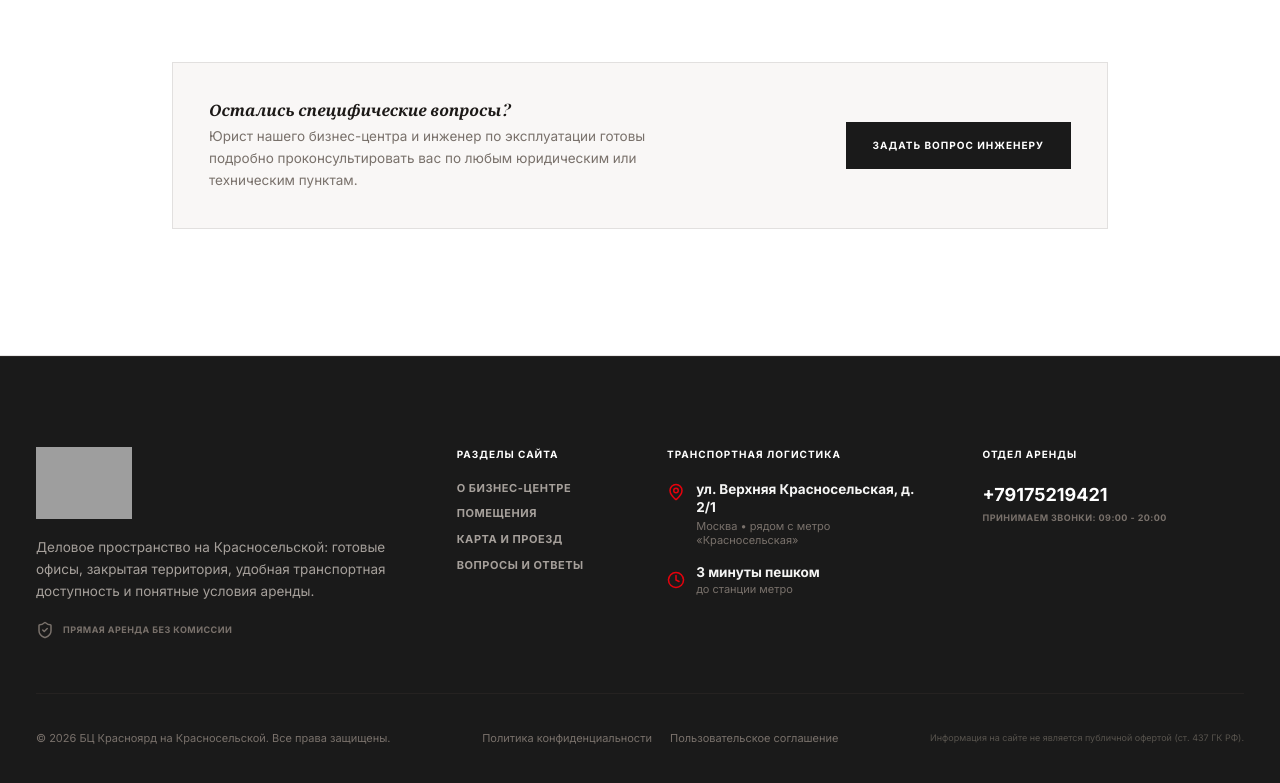
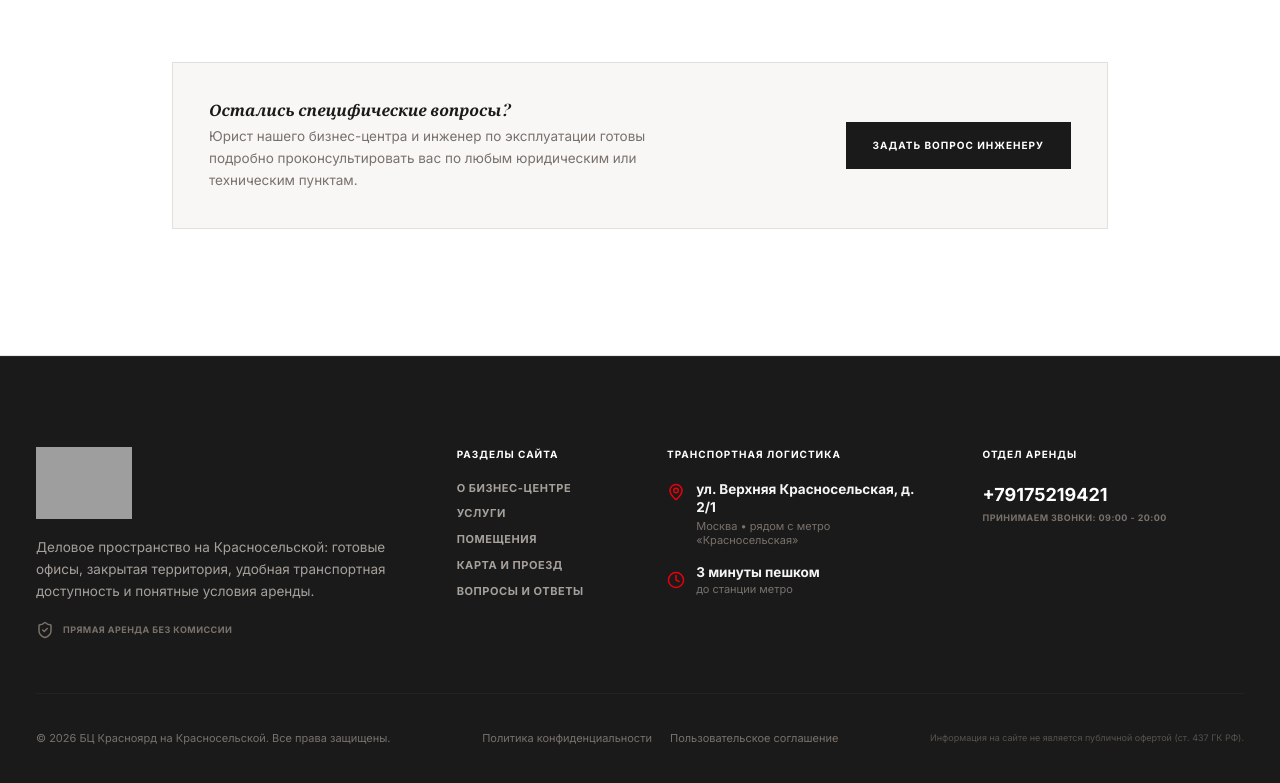
Before and after one commit to 6498314-stack/bc_site, a React (Vite) app: page / in a window 1280 px wide. Shown: the part 10598-11381 px from the top of the page. Built offline with nearby package versions, Linux system fonts and the light colour scheme; grey boxes are pictures that could not be loaded.

Commit message:
Add services link to footer navigation

```diff
--- a/src/components/Footer.tsx
+++ b/src/components/Footer.tsx
@@ -51,6 +51,11 @@ export default function Footer({ onNavigate, onPrivacyOpen }: FooterProps) {
               <li>
                 <button onClick={() => onNavigate('about')} className="text-stone-400 hover:text-red-500 hover:underline transition cursor-pointer">
                   О БИЗНЕС-ЦЕНТРЕ
+                </button>
+              </li>
+              <li>
+                <button onClick={() => onNavigate('services')} className="text-stone-400 hover:text-red-500 hover:underline transition cursor-pointer">
+                  УСЛУГИ
                 </button>
               </li>
               <li>
```
